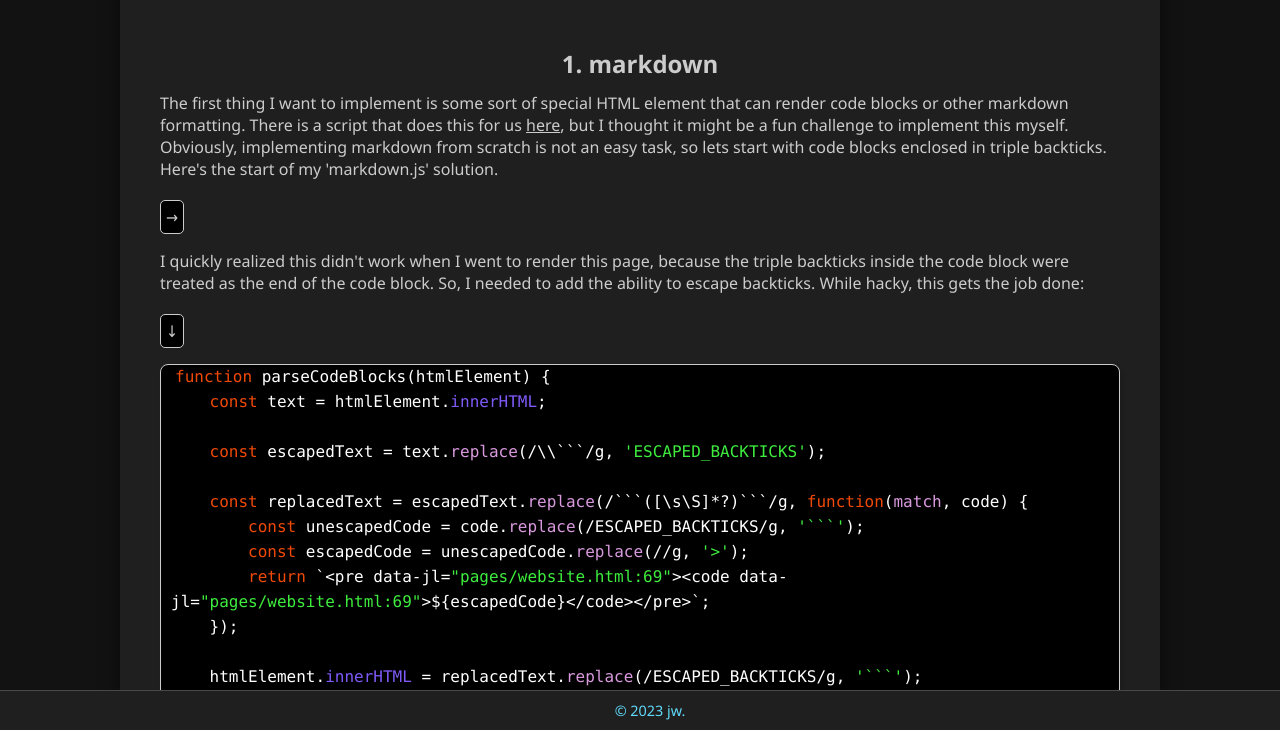
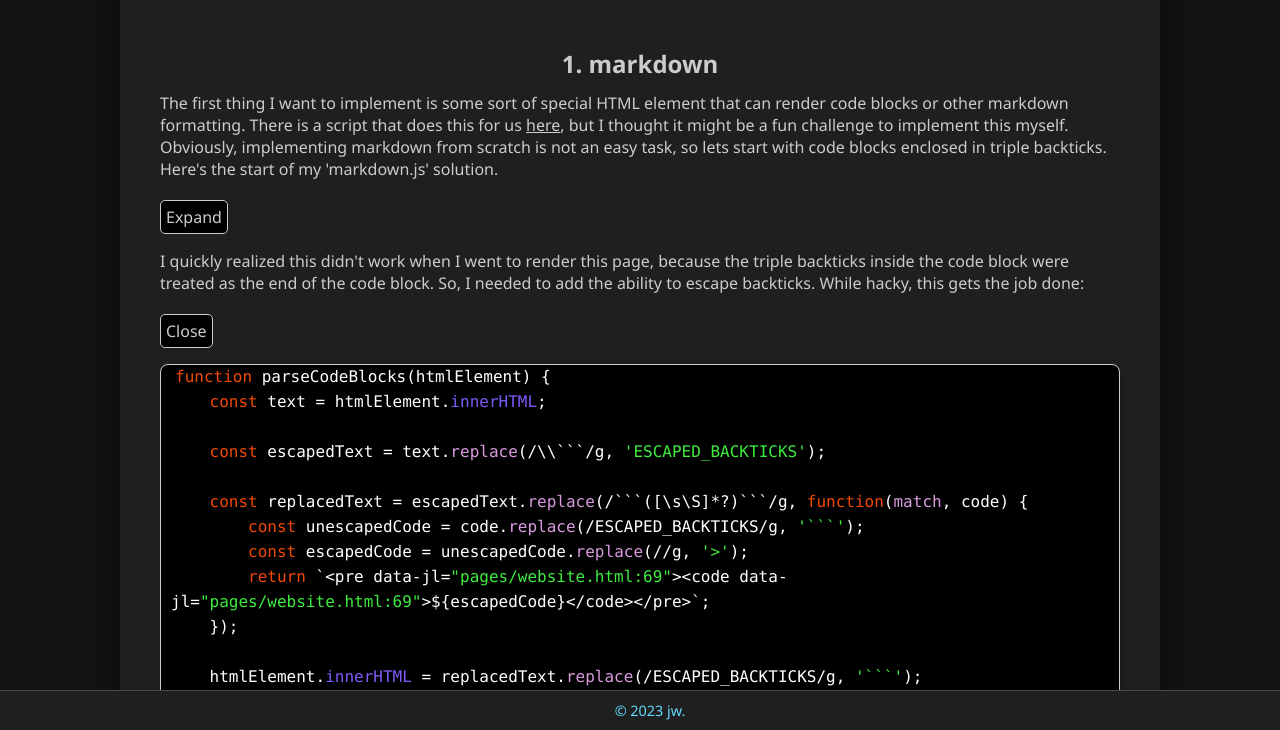
Before and after one commit to jehlp/jehlp.github.io, a plain HTML site: page pages/website.html in a window 1280 px wide. Both pictures are taken after a click on the button 172 px from the left and 895 px from the top of the page. Shown: the part 565-1295 px from the top of the page. Drawn offline with Linux system fonts and the light colour scheme.

Commit message:
css changes

```diff
--- a/styles/style.css
+++ b/styles/style.css
@@ -214,7 +214,7 @@ main {
     text-align: left;
 }
 
-pre{
+pre {
     background-color: black;
     border: 1px solid #ccc;
     box-shadow: 3px 3px 5px rgba(0, 0, 0, 0.1);
@@ -265,11 +265,11 @@ code {
 }
 
 .code-toggle::after {
-    content: '→';
+    content: 'Expand';
 }
 
 .show-code .code-toggle::after {
-    content: '↓';
+    content: 'Close';
 }
 
 .code-close::before,
@@ -354,7 +354,7 @@ footer p {
 }
 
 .light-mode header {
-    background-color: #7d5353;
+    background-color: #b4aa9e53;
     color: black;
 }
 
```
